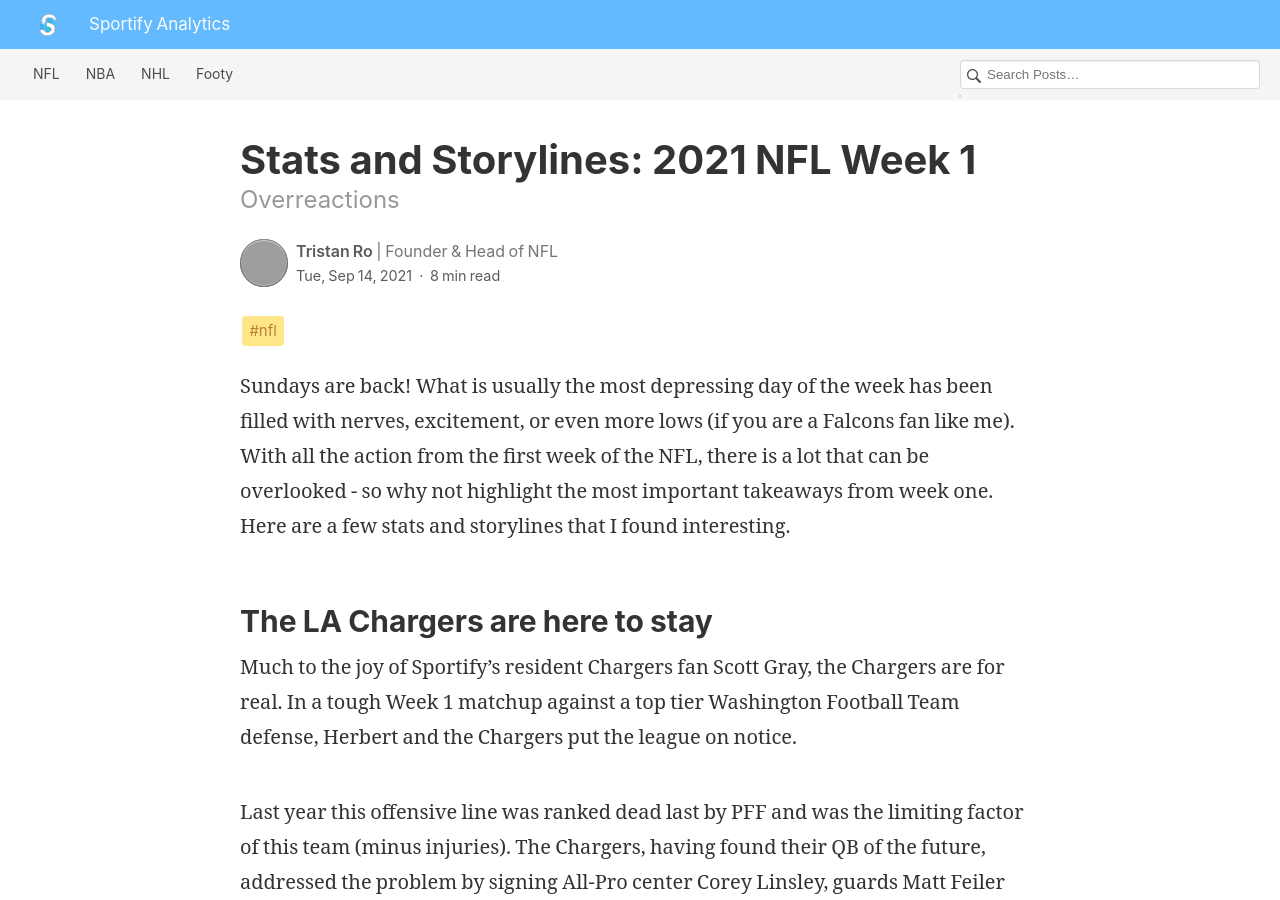
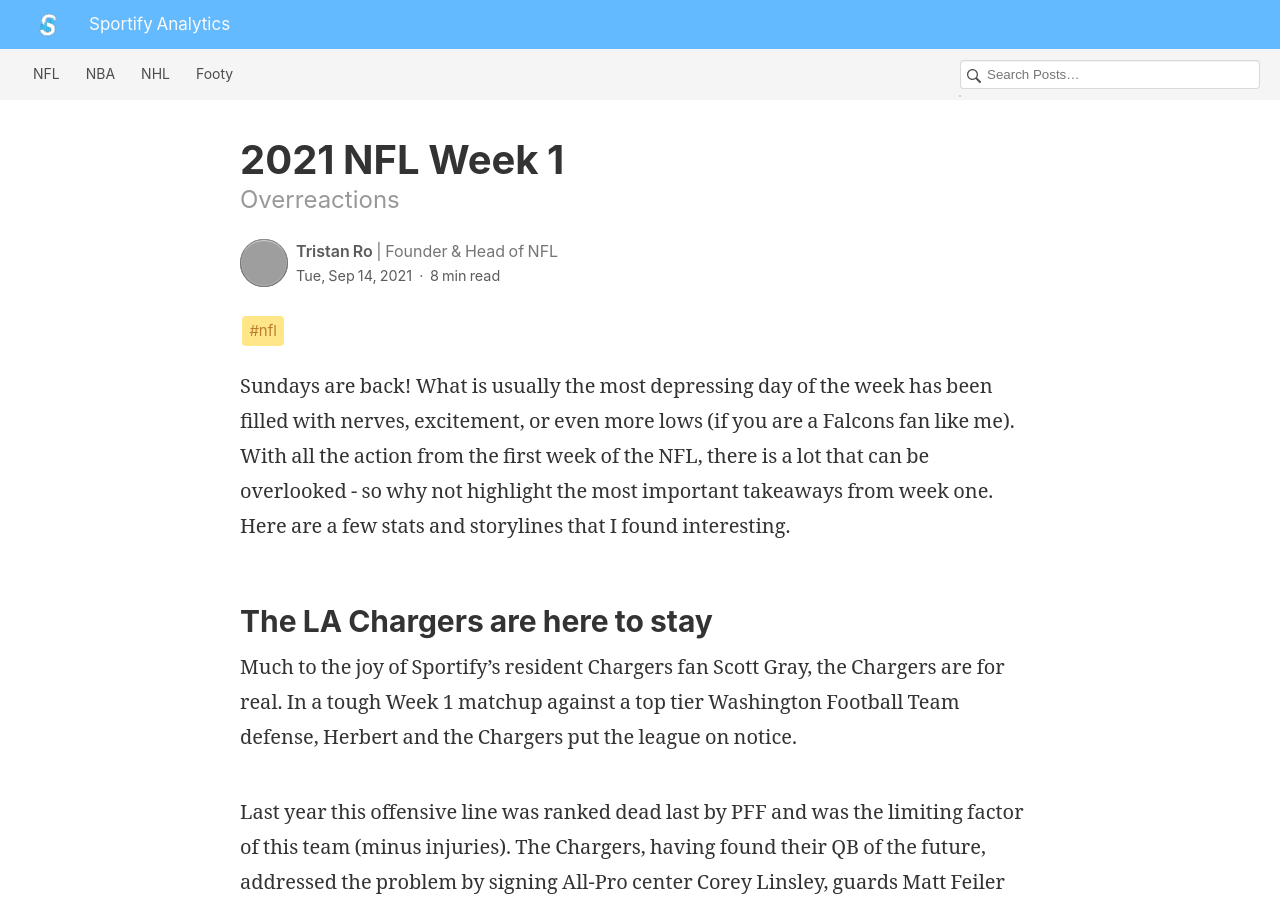
Before and after one commit to Sportify-Analytics/sportify-analytics.github.io, a Jekyll site: the page built from _posts/NFL/2021-09-14-Stats-and-Storylines-week-1.md, in a window 1280 px wide and 900 px high. Built offline with Jekyll 4.4.1, drawn with Linux system fonts in a browser that asks for light colours; our own code applies the rules of GitHub Pages for plain Markdown files; comment, search, counter and statistics services are not loaded; grey boxes are pictures that could not be loaded.

Commit message:
added article

```diff
--- a/_posts/2021-09-14-Stats-and-Stroylines-week-1.md
+++ b/_posts/NFL/2021-09-14-Stats-and-Storylines-week-1.md
@@ -1,5 +1,5 @@
 ---
-title: "Stats and Storylines: 2021 NFL Week 1"
+title: "2021 NFL Week 1"
 description: "Overreactions"
 author: tristan
 image: https://source.unsplash.com/featured?test
```
